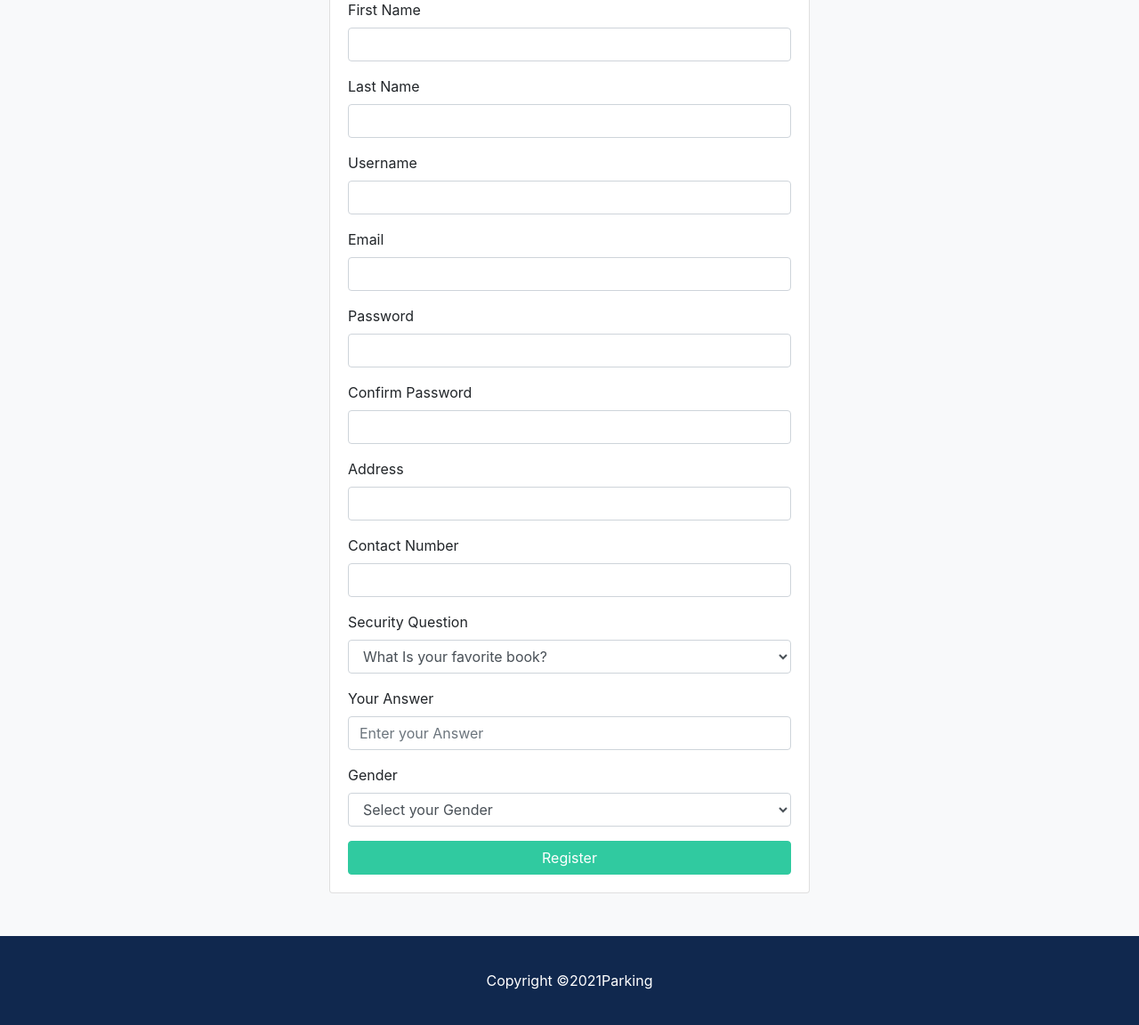
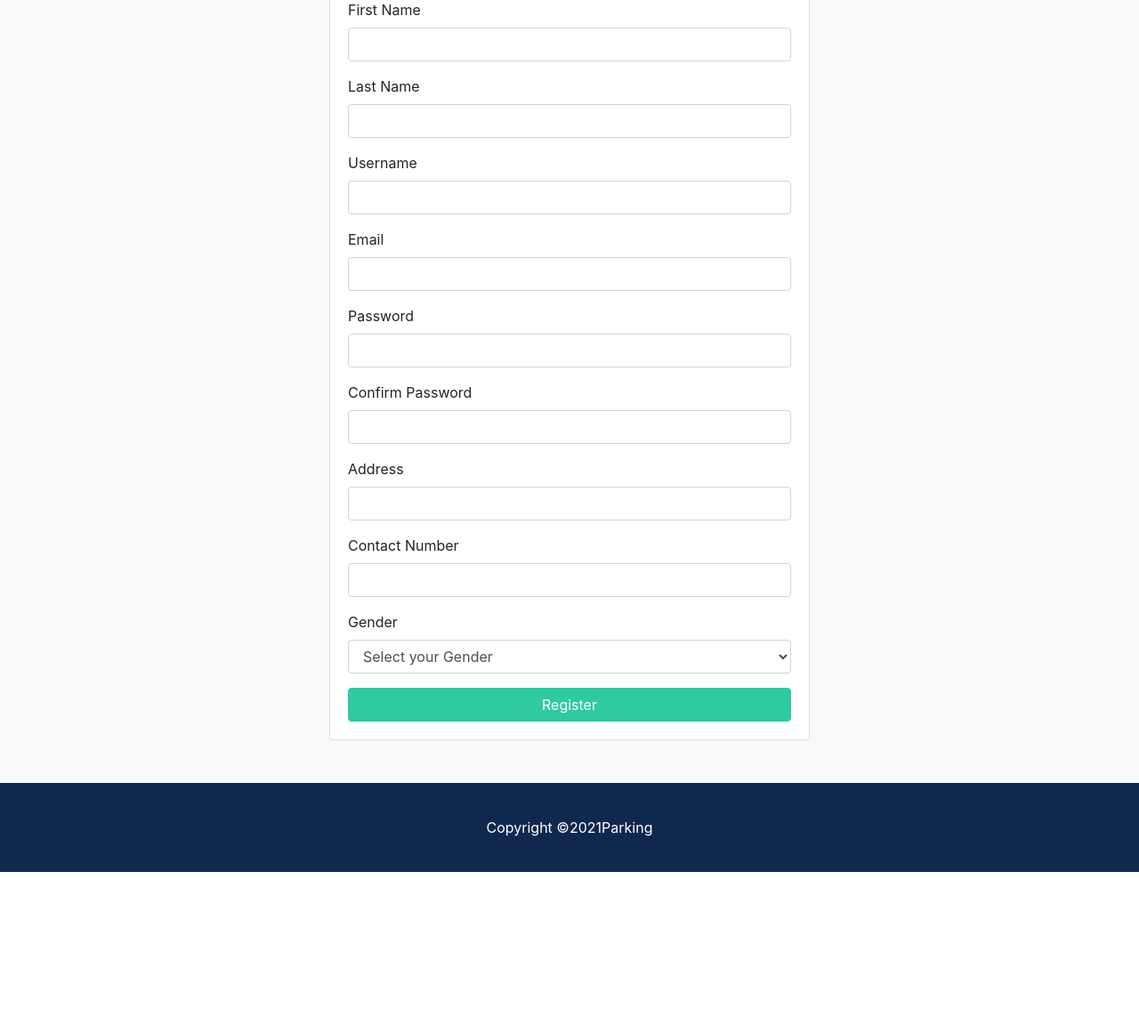
Before and after one commit to itsaiub/parking-system, a Django app: page /accounts/register/ in a window 1280 px wide. Shown: the part 231-1383 px from the top of the page at 89% size. After the commit the page ends 1211 px from the top, so only its background shows below. Run offline with Django 3.2, Linux system fonts and the light colour scheme; some libraries are stand-ins or nearby versions.

Commit message:
minor improvements

```diff
--- a/accounts/views.py
+++ b/accounts/views.py
@@ -18,8 +18,6 @@ def register(request):
         contact_number = request.POST.get('contact_number', '')
         # dob = request.POST.get('dob')
         gender = request.POST.get('gender')
-        question = request.POST.get('question')
-        answer = request.POST.get('answer')
 
         # check passwor match
         if password == password2:
@@ -38,9 +36,7 @@ def register(request):
                     email=email,
                     address=address,
                     contact_number=contact_number,
-                    gender=gender,
-                    question=question,
-                    answer=answer
+                    gender=gender
                 )
                 # auth.login(request, user)
                 # messages.success(request, 'register successful')
--- a/templates/accounts/register.html
+++ b/templates/accounts/register.html
@@ -82,44 +82,13 @@
               <div class="form-group">
                 <label for="contactnumber">Contact Number</label>
                 <input
-                  type="number"
+                  type='tel'
                   name="contact_number"
                   class="form-control"
                   required
                 />
               </div>
-              <!-- <div class="form-group">
-                <label for="dob">Date of Birth</label>
-                <input type="date" class="form-control" id="dob" name="dob" />
-              </div> -->
 
-              <div class="form-group">
-                <label for="question">Security Question</label><br />
-                <select
-                  class="form-control"
-                  id="question"
-                  name="question"
-                  required
-                >
-                  <option value="book">What Is your favorite book?</option>
-                  <option value="food">What is your favorite food?</option>
-                  <option value="city">What city were you born in?</option>
-                  <option value="place">
-                    Where is your favorite place to vacation?
-                  </option>
-                </select>
-              </div>
-              <div class="form-group">
-                <label for="answer">Your Answer</label><br />
-                <input
-                  type="text"
-                  class="form-control"
-                  id="answer"
-                  name="answer"
-                  placeholder="Enter your Answer"
-                  required
-                />
-              </div>
               <div class="form-group">
                 <label for="gender">Gender</label>
                 <select class="form-control" id="gender" name="gender">
--- a/templates/pages/complaints.html
+++ b/templates/pages/complaints.html
@@ -117,7 +117,7 @@
             <label for="contactno">Contact Number:</label>
             <input
               id="contactno"
-              type="text"
+              type="tel"
               name="contact_no"
               class="form-control"
               placeholder="Enter Your Contact Number"
--- a/templates/pages/contactus.html
+++ b/templates/pages/contactus.html
@@ -105,7 +105,7 @@
           </div>
           <div class="form-group">
             <input
-              type="number"
+              type="tel"
               name="contactno"
               class="form-control"
               placeholder="Your Phone Number *"
```
Also changed, not shown: accounts/models.py (+2 -8 lines), accounts/migrations/0001_initial.py (deleted), accounts/migrations/0002_auto_20210405_2116.py (deleted), accounts/migrations/0003_remove_registration_dob.py (deleted), accounts/migrations/__init__.py (deleted), parking/migrations/0001_initial.py (deleted), parking/migrations/0002_plots.py (deleted), parking/migrations/0003_auto_20210405_1935.py (deleted), parking/migrations/0004_bookedplots.py (deleted), parking/migrations/0005_plots_plot_type.py (deleted), parking/migrations/0006_fare.py (deleted), parking/migrations/0007_fare_currency.py (deleted), parking/migrations/0008_bookedplots_plot_id.py (deleted), parking/migrations/0009_bookedplots_is_exited.py (deleted), 2 more files.
